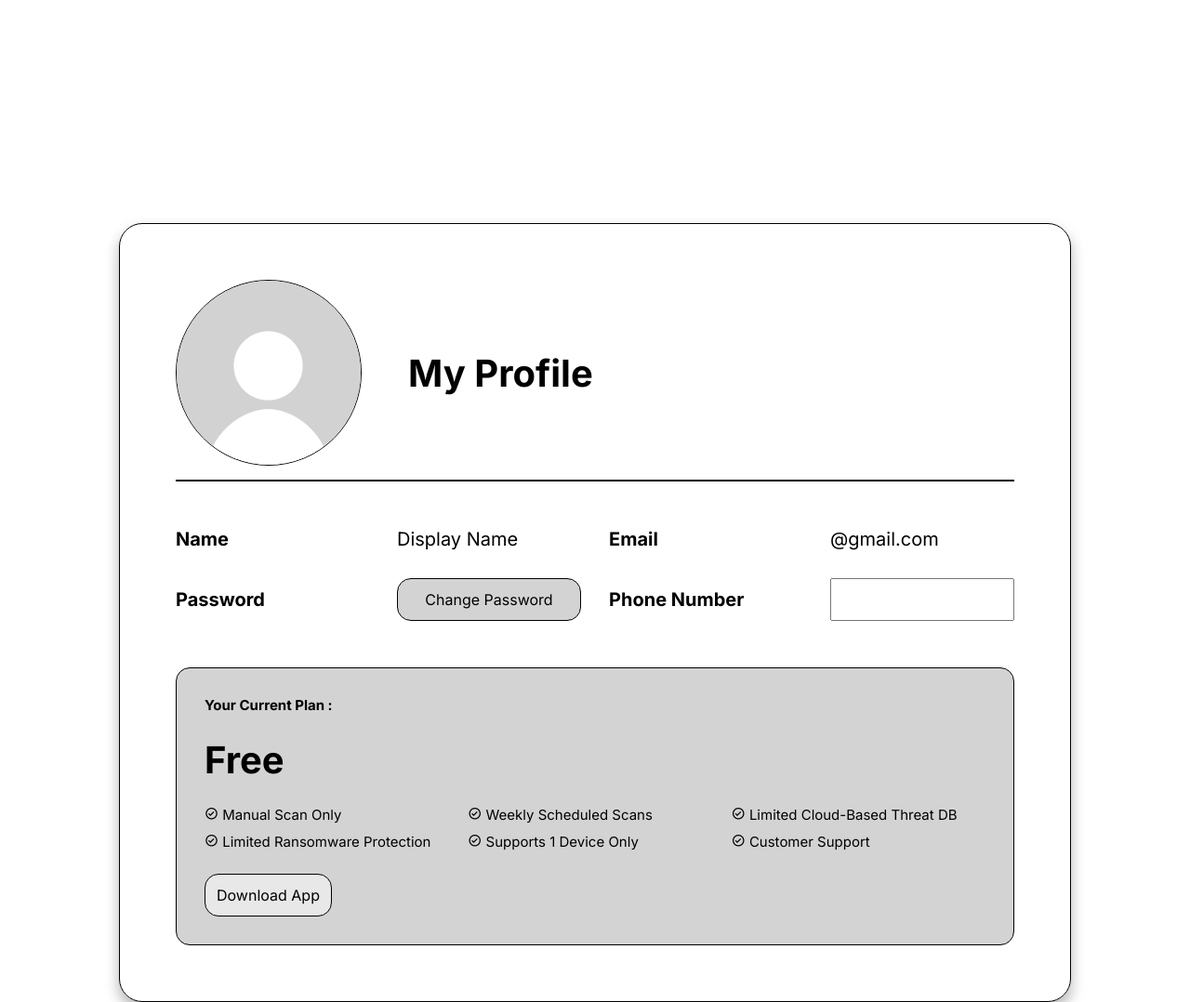
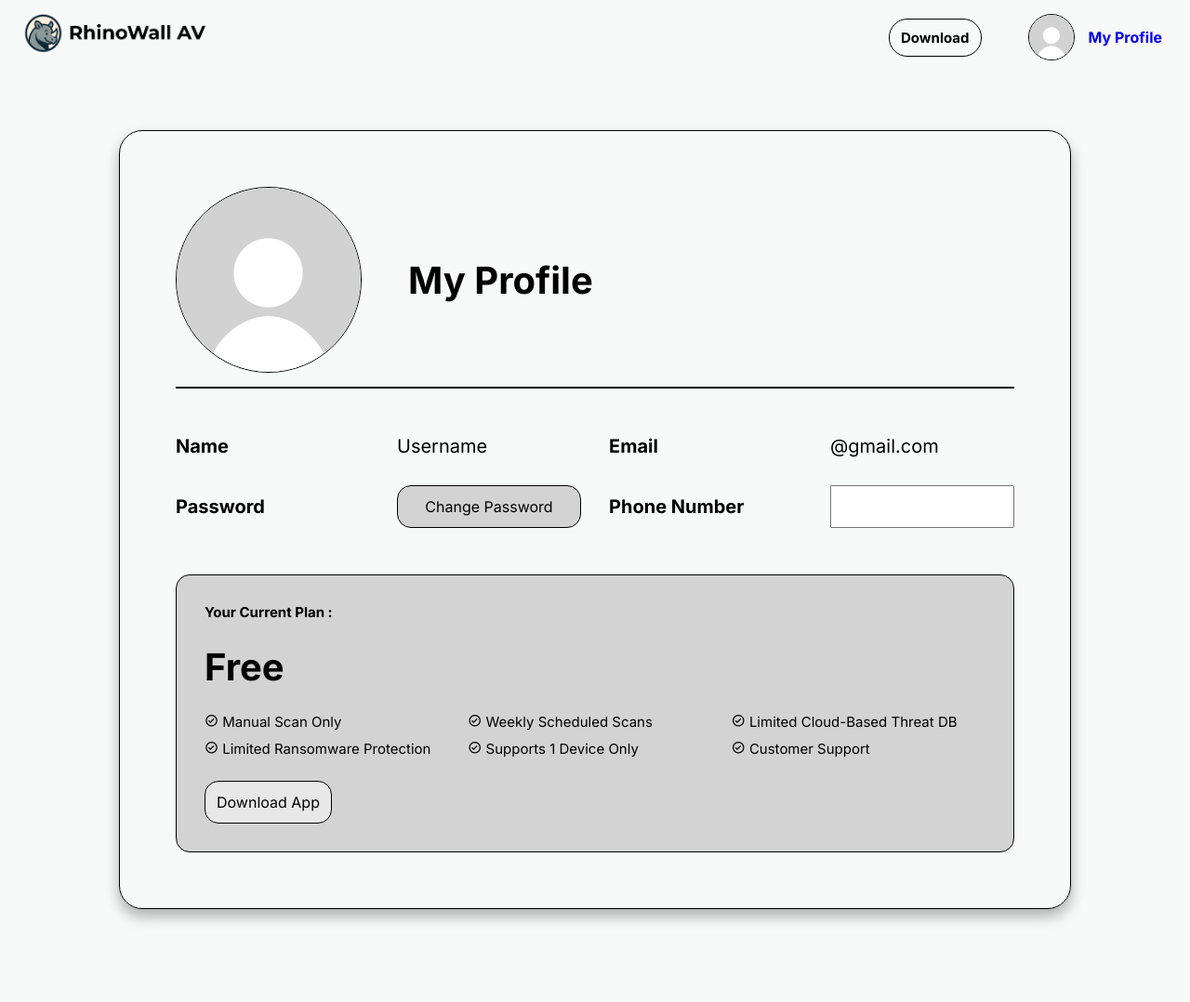
Before and after one commit to senarais/rhinowall, a plain HTML site: page profile.html in a window 1280 px wide. Shown: the top 1078 px of the page at 93% size. Drawn offline with Linux system fonts and the light colour scheme.

Commit message:
feat(main): finished all integration

```diff
--- a/css/index.css
+++ b/css/index.css
@@ -55,12 +55,29 @@ body {
     color: var(--main-color);
 }
 
-.navbar-content a {
+.navbar-content .navbar-a {
     color: var(--secondary-color);
     background-color: var(--main-color);
     padding: 10px 12px;
     border-radius: 20px;
     font-size: 15px;
+    transition: 0.3s;
+}
+
+.navbar-content a:hover {
+    filter: brightness(0.8);
+}
+
+.navbar-profile {
+    display: flex;
+    align-items: center;
+    gap: 15px;
+}
+
+.navbar-profile img {
+    height: 50px;
+    border-radius: 50%;
+    border: 1px solid black;
 }
 
 .navbar-content #navbar-download {
--- a/css/profile.css
+++ b/css/profile.css
@@ -15,9 +15,76 @@
     font-family: Inter;
 }
 
+body {
+    background-color: var(--secondary-color);
+}
+
+.navbar {
+    width: 100%;
+    height: 80px;
+    display: flex;
+    justify-content: space-between;
+    align-items: center;
+    z-index: 2;
+}
+
+.navbar.scrolled {
+  box-shadow: 0 2px 8px rgba(0, 0, 0, 0.2);
+}
+
+.navbar img {
+    height: 100px;
+    margin-left: 20px;
+}
+
+.navbar-content {
+    margin-right: 30px;
+    width: fit-content;
+    display: flex;
+    justify-content: center;
+    align-items: center;
+    gap: 30px;
+    font-weight: 700
+}
+.navbar-content i {
+    font-size: 42px;
+    color: var(--main-color);
+}
+
+.navbar-content .navbar-a {
+    color: var(--secondary-color);
+    background-color: var(--main-color);
+    padding: 10px 12px;
+    border-radius: 20px;
+    font-size: 15px;
+    transition: 0.3s;
+}
+
+.navbar-content a:hover {
+    filter: brightness(0.8);
+}
+
+.navbar-profile {
+    display: flex;
+    align-items: center;
+    gap: 15px;
+}
+
+.navbar-profile img {
+    height: 50px;
+    border-radius: 50%;
+    border: 1px solid black;
+}
+
+.navbar-content #navbar-download {
+    background-color: var(--secondary-color);
+    color: var(--text-color);
+    border: 1px solid black;
+}
+
 .profile {
     width: 100%;
-    padding: 240px 0;
+    padding: 60px 0 100px 0;
     display: flex;
     justify-content: center;
     align-items: center;
--- a/js/index.js
+++ b/js/index.js
@@ -5,6 +5,7 @@ function toggleSignup() {
   const audioOn = new Audio('/assets/audio/price-switch-on.mp3');
   audioOn.play();
   audioOn.volume = 0.5;
+  loginValue = 0;
   document.querySelector('.login').classList.add('hidden');
   document.querySelector('.signin').classList.remove('hidden');
 }
@@ -13,6 +14,7 @@ function toggleLogin() {
   const audioOn = new Audio('/assets/audio/price-switch-on.mp3');
   audioOn.play();
   audioOn.volume = 0.5;
+  loginValue = 1;
   document.querySelector('.signin').classList.add('hidden');
   document.querySelector('.login').classList.remove('hidden');
 }
@@ -64,12 +66,17 @@ function handleSubmit() {
 }
 
 // Save User Data
+var loginValue = 0;
 function saveData() {
-  const userEmail = document.getElementById('email').value;
-  const userFullName = document.getElementById('fullname').value;
-
-  sessionStorage.setItem('savedEmail', userEmail);
-  sessionStorage.setItem('savedFullName', userFullName);
+  if (loginValue == 0) {
+    const userEmail = document.getElementById('email').value;
+    const userFullName = document.getElementById('fullname').value;
+    sessionStorage.setItem('savedEmail', userEmail);
+    sessionStorage.setItem('savedFullName', userFullName);
+  } else if (loginValue == 1) {
+    const userEmail = document.getElementById('email1').value;
+    sessionStorage.setItem('savedEmail', userEmail);
+  }
 }
 
 
--- a/js/indexLoggedIn.js
+++ b/js/indexLoggedIn.js
@@ -18,7 +18,7 @@ function handleSubmit() {
 
 //Typed Effect
 var typed = new Typed('#hero-p', {
-      strings: ['Lorem ipsum dolor sit, amet consectetur adipisicing elit. Velit dolorem quisquam ad, corporis laboriosam voluptate earum delectus rem iure incidunt, sunt tenetur laborum exercitationem qui.'],
+      strings: ['Protect your devices from viruses, malware, and online threats with reliable security that keeps your privacy intact.'],
       typeSpeed: 0,
       showCursor: false,
     });
@@ -43,6 +43,7 @@ document.querySelector('.checkout-container a').addEventListener('click', () =>
   audioOn.play();
   audioOn.volume = 0.5;
   document.querySelector('.checkout').classList.add('hidden');
+  window.location.href = "profile.html";
 });
 
 const closeCheckout = document.querySelector('.checkout i');
--- a/profile.html
+++ b/profile.html
@@ -4,6 +4,7 @@
     <meta charset="UTF-8">
     <meta name="viewport" content="width=device-width, initial-scale=1.0">
     <title>Document</title>
+    <link rel="stylesheet" href="lib/animate on scroll/aos.css">
     <link rel="stylesheet" href="lib/boxicons v2.1.4/css/boxicons.min.css">
      <link rel="preconnect" href="https://fonts.googleapis.com">
     <link rel="preconnect" href="https://fonts.gstatic.com" crossorigin>
@@ -14,7 +15,18 @@
     </style>
 </head>
 <body>
-    <div class="profile">
+    <div class="navbar">
+        <a href="indexLoggedIn.html"><img src="assets/RhinoWall AV.png" alt="RhinoWall Logo"></a>
+        <div class="navbar-content">
+            <a class="navbar-a" id="navbar-download" href="data:text/plain;base64,SGVsbG8gd29ybGQh" download="test.txt">Download</a>
+            <a href="profile.html"><div class="navbar-profile">
+                <img src="assets/pp.jpeg" alt="Profile Picture">
+                <p>My Profile</p>
+            </div> </a>
+        </div>
+    </div>
+
+    <div class="profile" data-aos="fade-down">
         <div class="profile-container">
             <div class="profile-heading">
                 <img src="assets/pp.jpeg" alt="Profile Picture">
@@ -24,7 +36,7 @@
                 <div class="profile-text-detail">
 
                     <h4>Name</h4>
-                    <p id="profile-name">Display Name</p>
+                    <p id="profile-name">Username</p>
                 </div>
 
                 <div class="profile-text-detail">
@@ -85,9 +97,11 @@
         <p>Copyright &copy; 2025 RhinoWall, Inc.</p>
     </div>
 
+    <script src="lib/animate on scroll/aos.js"></script>
     <script src="js/index.js"></script>
     <script src="js/indexLoggedIn.js"></script>
     <script>
+        AOS.init();
         window.onload = function() {
             const profileName = document.getElementById('profile-name');
             const profileEmail = document.getElementById('profile-email');
```
Also changed, not shown: index.html (+5 -7 lines), indexLoggedIn.html (+8 -7 lines).
